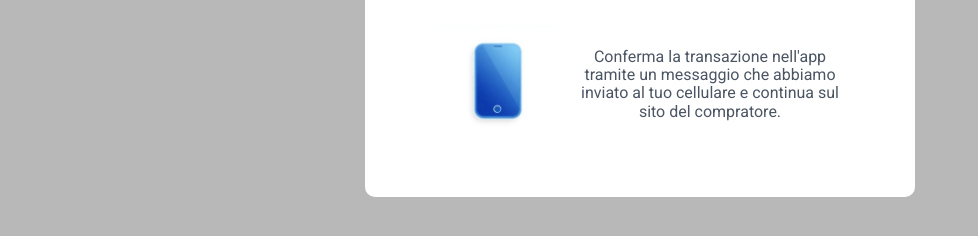
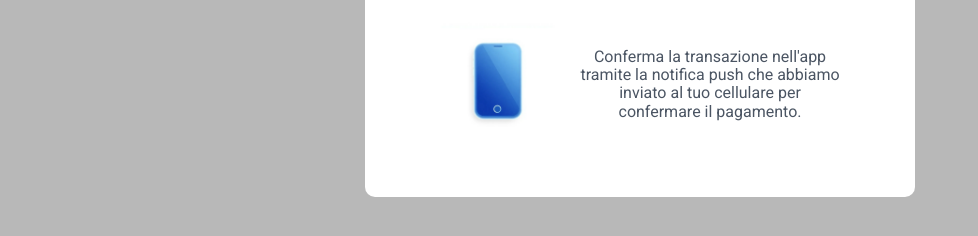
Before and after one commit to Daniil-Fox/modal-timer, a plain HTML site: page index.html in a window 1280 px wide. Both pictures are taken after a click on the button "Открыть модалку". Shown: the part 444-680 px from the top of the page, without its empty margins (0-978 px from the left). Drawn offline with Linux system fonts and the light colour scheme.

Commit message:
fixed some

```diff
--- a/index.html
+++ b/index.html
@@ -48,8 +48,8 @@
               <img src="./img/phone.jpg" alt="" />
             </div>
             <p class="modal__desc">
-              Conferma la transazione nell'app tramite un messaggio che abbiamo
-              inviato al tuo cellulare e continua sul sito del compratore.
+              Conferma la transazione nell'app tramite la notifica push che
+              abbiamo inviato al tuo cellulare per confermare il pagamento.
             </p>
           </div>
         </div>
```
Also changed, not shown: 2 other files.
